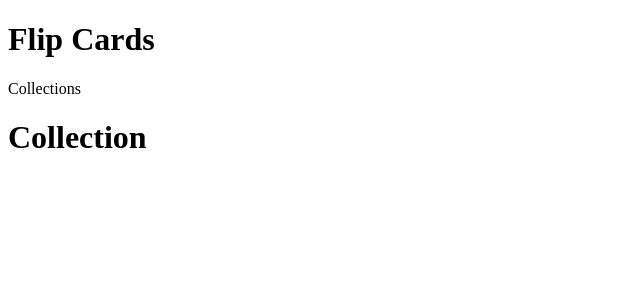
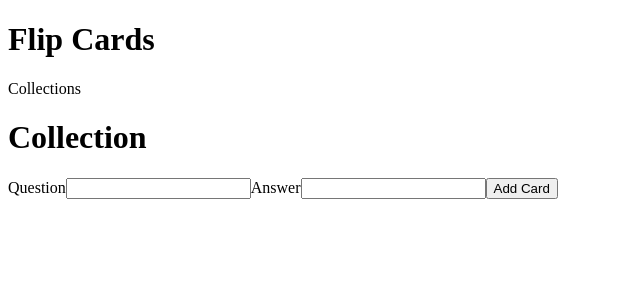
Before and after one commit to BriGuy520/flash-cards, a React (Create React App) app: page / in a window 1280 px wide. Shown: the top 300 px of the page, without its empty margins (0-640 px from the left). Built offline with nearby package versions, Linux system fonts and the light colour scheme.

Commit message:
have a card component successfully getting the question and answser from a form submit"

```diff
--- a/src/App.tsx
+++ b/src/App.tsx
@@ -2,6 +2,7 @@ import React from 'react';
 import './App.css';
 import Collection from './components/Collection';
 import Collections from './components/Collections';
+import CreateCard from './components/CreateCard';
 
 function App(): any {
   return (
@@ -9,6 +10,7 @@ function App(): any {
       <h1>Flip Cards</h1>
       <Collections />
       <Collection />
+      <CreateCard />
     </div>
   );
 }
--- a/src/components/Card.tsx
+++ b/src/components/Card.tsx
@@ -2,9 +2,12 @@ import React from 'react';
 
 const Card: React.FC = () => {
 
+  const [question, setQuestion] = React.useState()
+
   return (
     <div className="card">
       <div className="card-front">
+        <p>{question}</p>
 
       </div>
       <div className="card-back">
--- a/src/components/Collections.tsx
+++ b/src/components/Collections.tsx
@@ -1,5 +1,4 @@
 import React from 'react';
-
 
 const Collections: React.FC = () => {
 
--- /dev/null
+++ b/src/components/CreateCard.tsx
@@ -0,0 +1,53 @@
+import React from 'react';
+
+
+type Card = {
+  id: number,
+  question: string,
+  answer: string
+}
+
+const CreateCard = () => {
+
+  const [question, setQuestion] = React.useState<string>('');
+  const [answer, setAnswer] = React.useState<string>('');
+
+  const handleSubmit = (e: React.FormEvent<HTMLFormElement>) => {
+
+    e.preventDefault();
+
+    const newCard: Card = {
+      id: Date.now(),
+      question,
+      answer
+    }
+
+    console.log(newCard);
+
+    return newCard;
+
+  }
+
+  return (
+    <form onSubmit={handleSubmit}>
+      <label htmlFor="Question">Question</label>
+      <input
+        type="text"
+        value={question}
+        onChange={(e) => setQuestion(e.target.value)}
+        name="question"
+      />
+      <label htmlFor="Answer">Answer</label>
+      <input
+        type="text"
+        value={answer}
+        onChange={(e) => setAnswer(e.target.value)}
+        name="Answer"
+      />
+      <input type="submit" value="Add Card" />
+    </form>
+  )
+
+}
+
+export default CreateCard;
```
